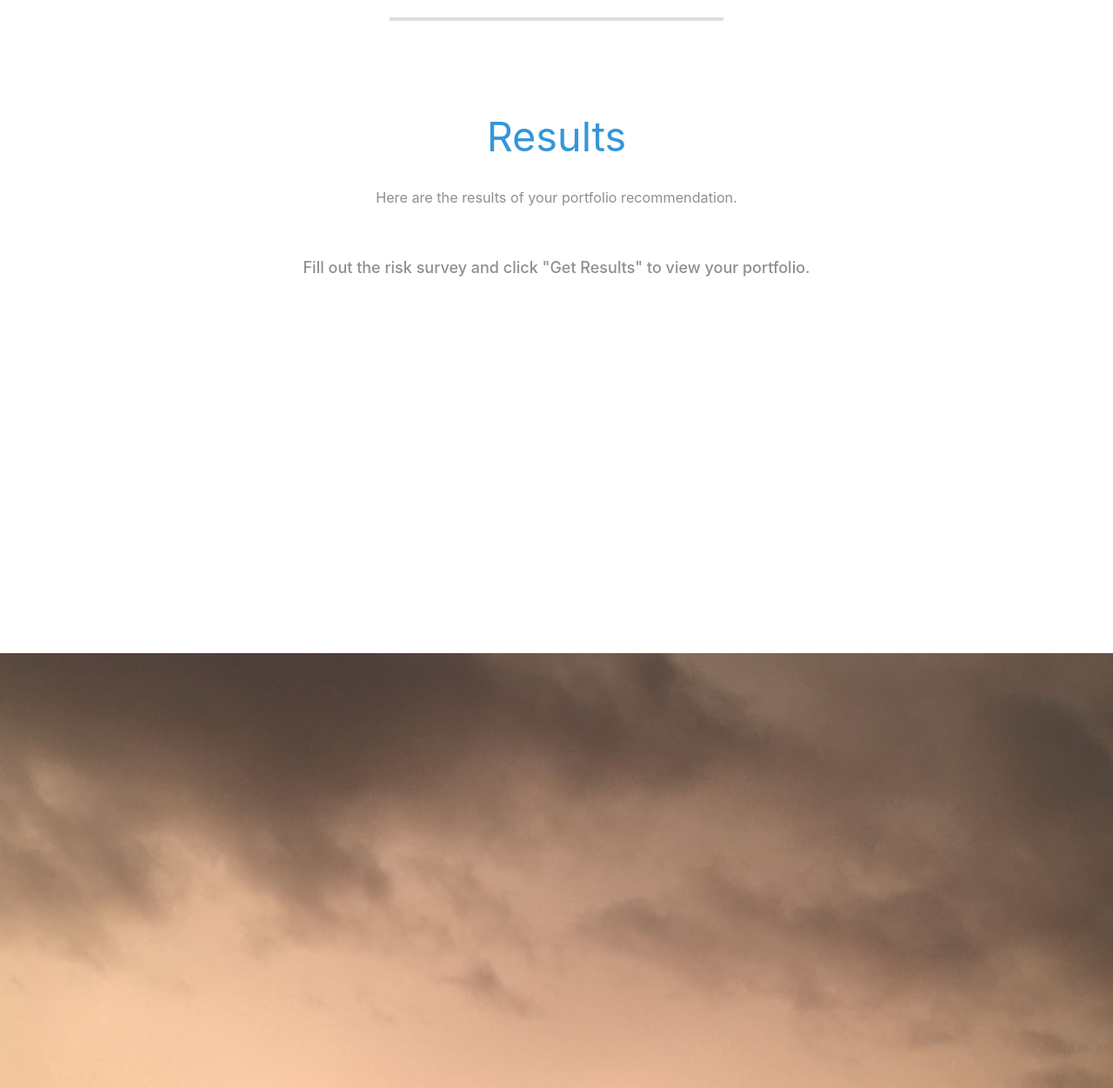
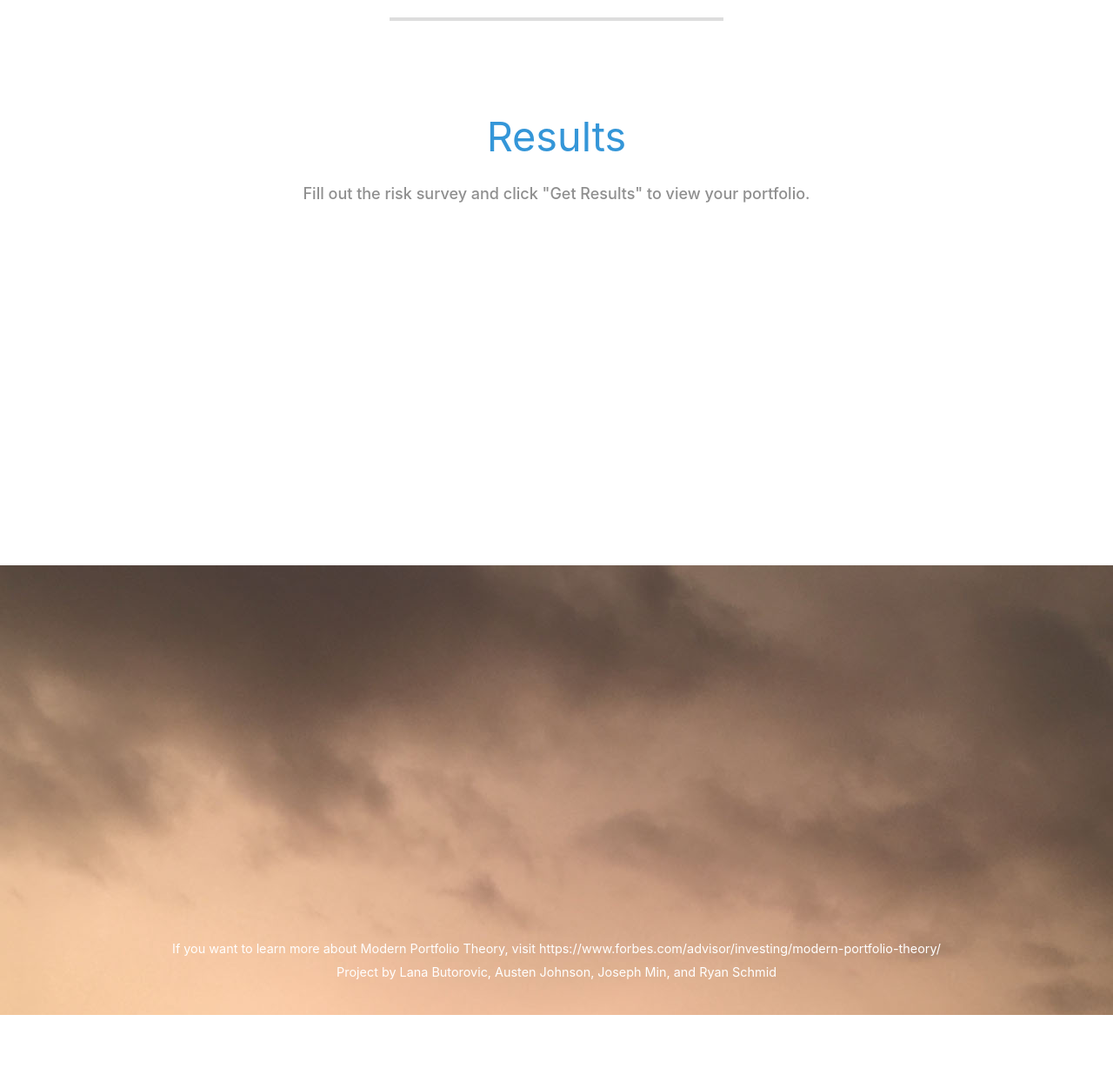
Before and after one commit to rws222/fin377-project-site, a Flask app: page / in a window 1280 px wide. Shown: the part 2280-3531 px from the top of the page at 87% size. After the commit the page ends 3447 px from the top, so only its background shows below. Run offline with Flask 2, Linux system fonts and the light colour scheme; some libraries are stand-ins or nearby versions.

Commit message:
final touches

```diff
--- a/app.py
+++ b/app.py
@@ -130,7 +130,12 @@ def get_results():
       a10 = 2*(e10-float(answer10))/v10
 
       # set risk aversion variable as mean of each question's a-value
+
       risk_aversion = (a1 + a2 + a3 + a4 + a5 + a6 + a7 + a8 + a9 + a10) / 10
+      if risk_aversion < 0.000001: # avoid the float error when risk_aversion is too small
+         risk_aversion = 0.000001
+
+      print(risk_aversion)
 
       # at this point, we have our a value in a_value
       # begin the calculations
--- a/templates/index.html
+++ b/templates/index.html
@@ -51,7 +51,7 @@
         <div class="tm-hero-text-container-inner">
             <h2 class="tm-hero-title">Portfolio Recommender</h2>
             <p class="tm-hero-subtitle">
-              This site will recommend a portfolio of S&P 500 stocks and other securities based on how you answer some questions.
+              This site will recommend a portfolio of ETFs that range across industries based on how you answer some questions.
               <br /><br />by Team Wall Street Bets
             </p>
         </div>
@@ -236,7 +236,10 @@
         <div class="row">
           <div class="text-center col-12">
               <h2 class="tm-text-primary tm-section-title mb-4">Results</h2>
-              <p class="mx-auto tm-work-description mb-5">
+              <p id="under_res_load" class="mx-auto tm-work-description mb-5 d-none">
+                Your portfolio recommendation will be displayed shortly.
+              </p>
+              <p id="under_res_done" class="mx-auto tm-work-description mb-5 d-none">
                 Here are the results of your portfolio recommendation.
               </p>
           </div>
@@ -274,6 +277,14 @@
 
     <!-- Contact -->
     <section id="contact" class="tm-parallax-2">
+      <footer class="text-center small tm-footer">
+        <p class="mb-0">
+          If you want to learn more about Modern Portfolio Theory, visit <a style="color: white" target="_blank" href="https://www.forbes.com/advisor/investing/modern-portfolio-theory/">https://www.forbes.com/advisor/investing/modern-portfolio-theory/</a>
+        </p>
+        <p class="mb-0">
+          Project by Lana Butorovic, Austen Johnson, Joseph Min, and Ryan Schmid
+        </p>
+      </footer>
     </section>
 
 
@@ -502,11 +513,14 @@
             if (!$("#initial-screen").hasClass("d-none")) {
               $("#initial-screen").addClass("d-none")
               $("#loading-screen").removeClass("d-none")
+              $("#under_res_load").removeClass("d-none")
             }
             // if results have been run, hide results and show loading message
             if (!$("#actual-results").hasClass("d-none")) {
               $("#actual-results").addClass("d-none")
               $("#loading-screen").removeClass("d-none")
+              $("#under_res_done").addClass("d-none")
+              $("#under_res_load").removeClass("d-none")
             }
 
             // Get answers from questions
@@ -553,6 +567,8 @@
         // hide loading message and show results
         $("#loading-screen").addClass("d-none")
         $("#actual-results").removeClass("d-none")
+        $("#under_res_load").addClass("d-none")
+        $("#under_res_done").removeClass("d-none")
         // reload images
         d = new Date();
         $("#plot-1").attr("src", "{{ url_for('static',filename='img/ef_scatter.png') }}" + "?" + d.getTime());
```
Also changed, not shown: 2 other files.
